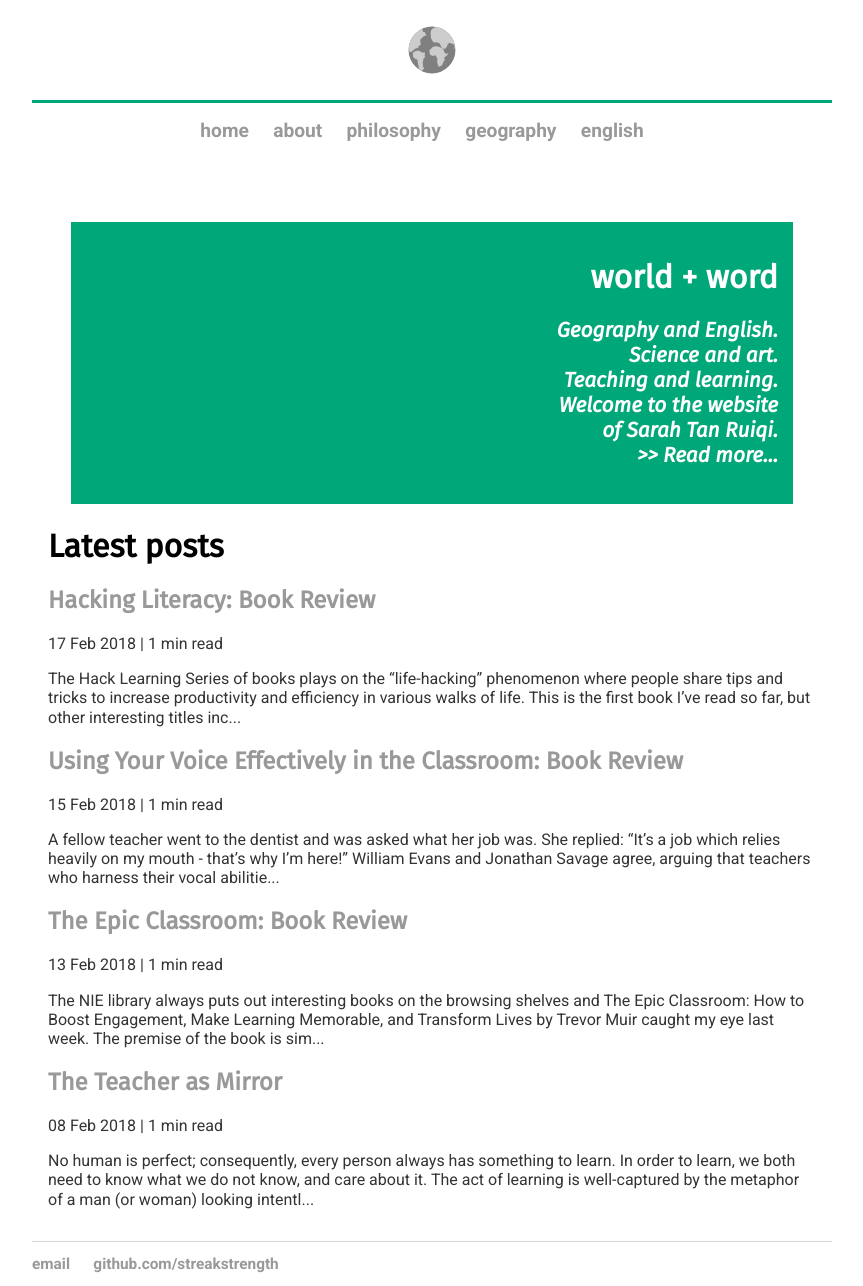
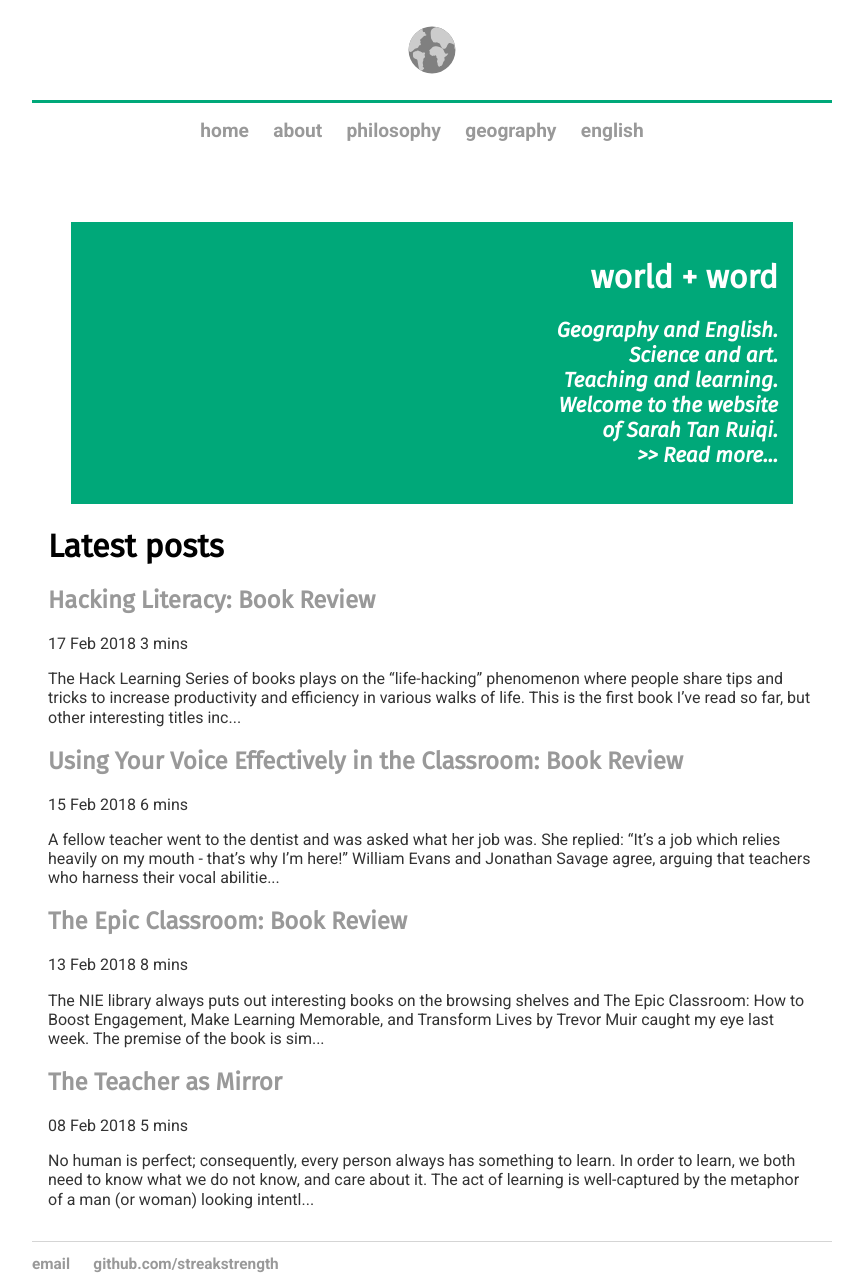
Before and after one commit to streakstrength/streakstrength.github.io, a Jekyll site: the page built from index.html, in a window 1280 px wide. Shown: the whole page, without its empty margins (208-1071 px from the left). Built offline with Jekyll 4.4.1, drawn with Linux system fonts in a browser that asks for light colours; nearby versions of some CDN libraries.

Commit message:
Update index.html

```diff
--- a/index.html
+++ b/index.html
@@ -22,7 +22,13 @@ title: Sarah Tan Ruiqi
 			</a>
 		</h2>
 		<p class="meta">
-			{{ post.date | date_to_string }} | {% include reading_time.html words=post.content %}
+			{{ post.date | date_to_string }}
+			{% assign words = post.content | number_of_words %}
+				{% if words < 360 %}
+					1 min
+				{% else %}
+					{{ words | divided_by:180 }} mins
+					{% endif %}
 		</p>
 		</div>
 		<div class ="excerpt">
```
